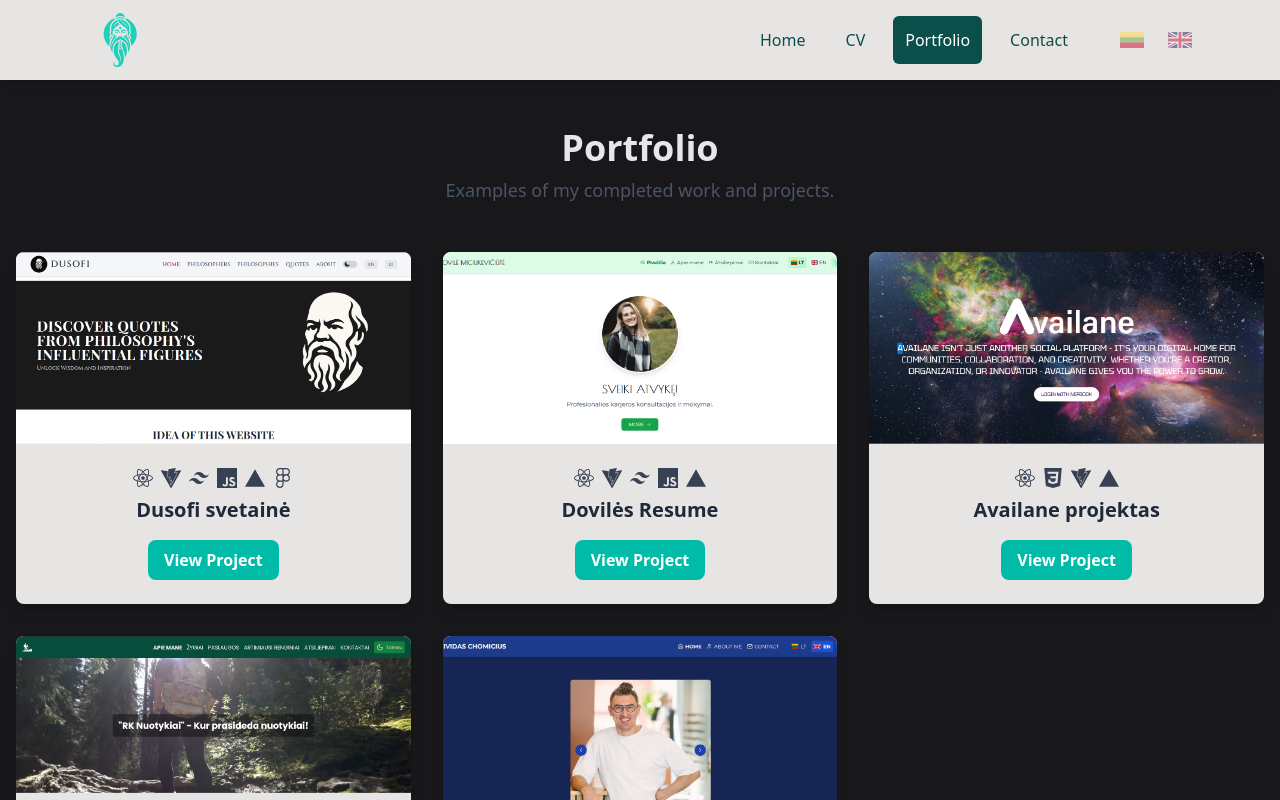
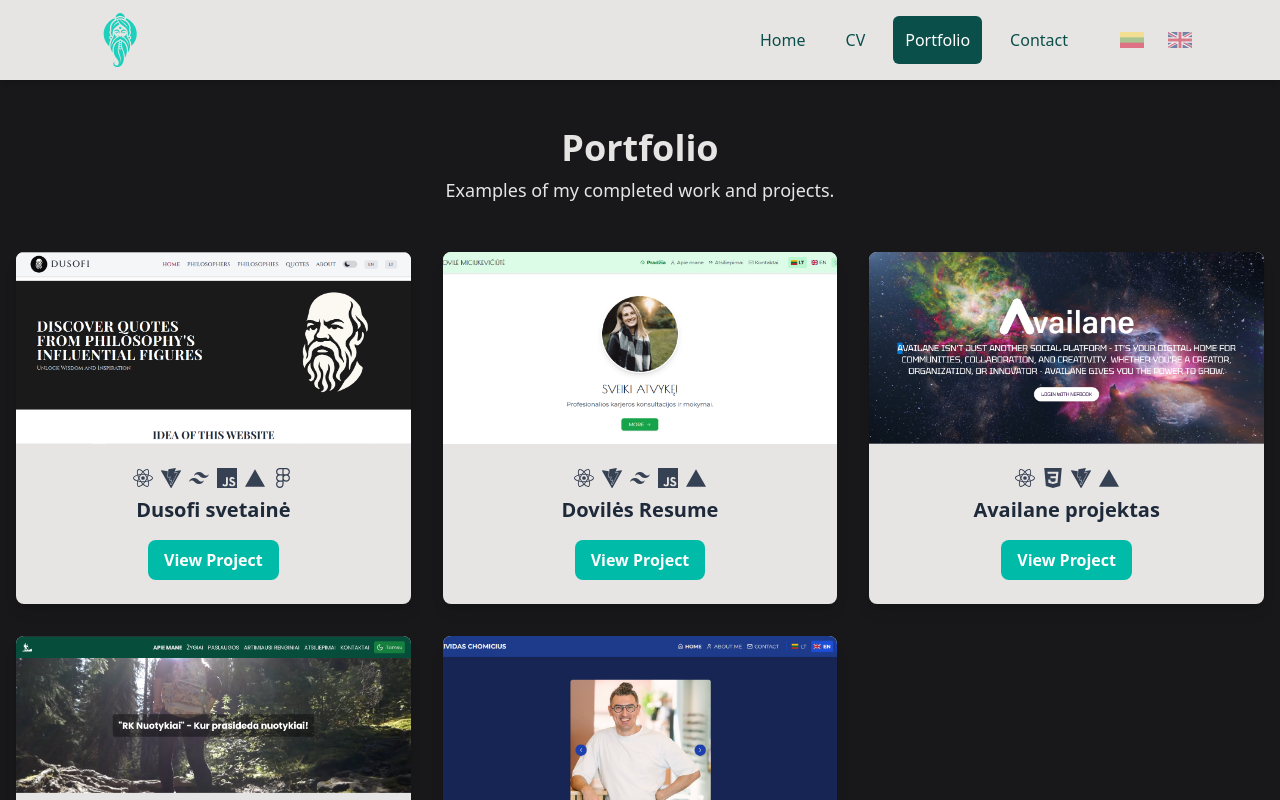
Before and after one commit to Jeshki/Karolis, a Next.js app: page /portfolio in a window 1280 px wide. Shown: the top 800 px of the page. Built offline with nearby package versions, Linux system fonts and the light colour scheme.

Commit message:
Update page.tsx

```diff
--- a/src/app/portfolio/page.tsx
+++ b/src/app/portfolio/page.tsx
@@ -48,8 +48,8 @@ export default function PortfolioPage() {
   return (
     <AnimatedSection>
       <div className="container mx-auto px-4 py-12">
-        <h1 className="text-4xl font-bold text-center mb-2 text-stone ">{t('portfolio_page.title')}</h1>
-        <p className="text-lg text-center text-gray-600  mb-12">{t('portfolio_page.description')}</p>
+        <h1 className="text-4xl font-bold text-center mb-2 text-stone-200 ">{t('portfolio_page.title')}</h1>
+        <p className="text-lg text-center text-stone-200  mb-12">{t('portfolio_page.description')}</p>
 
         <div className="grid md:grid-cols-2 lg:grid-cols-3 gap-8">
           {projects.map(project => (
```
